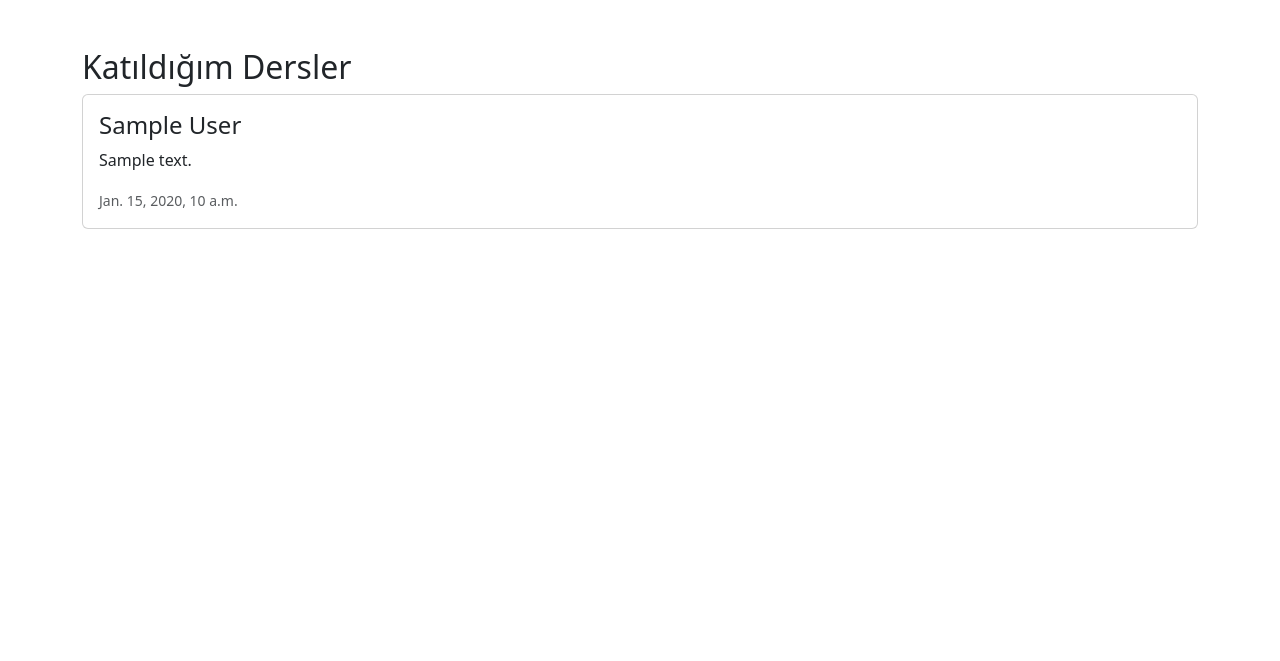
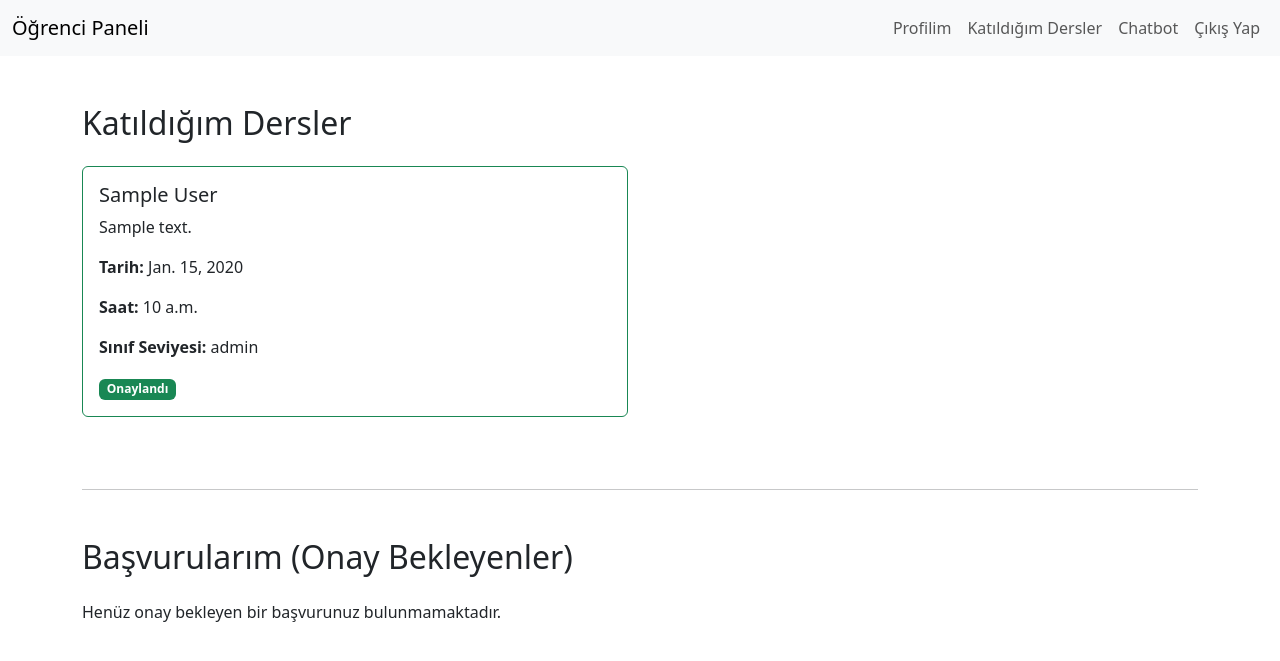
Before and after one commit to senihakulaksiz/appointment_project, a Django app: page /users/student/my-lessons/ in a window 1280 px wide. Shown: the top 661 px of the page. Run offline with Django 4.2, Linux system fonts and the light colour scheme; a user stored in the database is signed in; tables that the repository leaves empty hold one stand-in row (values such as "Sample post"); parts of the project's set-up code (start-up, migrations or seed data) failed here and were passed over; some libraries are stand-ins or nearby versions.

Commit message:
Complete My Lessons page enhancement with date sorting and navbar addition

```diff
--- a/backend/users/templates/users/my_lessons.html
+++ b/backend/users/templates/users/my_lessons.html
@@ -6,22 +6,88 @@
     <title>Katıldığım Dersler</title>
     <link rel="stylesheet" href="{% static 'css/bootstrap.min.css' %}">
 </head>
+
+<!-- Navbar Başlangıcı -->
+<nav class="navbar navbar-expand-lg navbar-light bg-light">
+  <div class="container-fluid">
+    <a class="navbar-brand" href="{% url 'student_dashboard' %}">Öğrenci Paneli</a>
+    <button class="navbar-toggler" type="button" data-bs-toggle="collapse" data-bs-target="#navbarNav">
+      <span class="navbar-toggler-icon"></span>
+    </button>
+
+    <div class="collapse navbar-collapse" id="navbarNav">
+      <ul class="navbar-nav ms-auto">
+        <li class="nav-item">
+          <a class="nav-link" href="{% url 'student_profile' %}">Profilim</a>
+        </li>
+        <li class="nav-item">
+          <a class="nav-link" href="{% url 'my_lessons' %}">Katıldığım Dersler</a>
+        </li>
+        <li class="nav-item">
+          <a class="nav-link" href="{% url 'chatbot_page' %}">Chatbot</a>
+        </li>
+        <li class="nav-item">
+          <a class="nav-link" href="{% url 'logout' %}">Çıkış Yap</a>
+        </li>
+      </ul>
+    </div>
+  </div>
+</nav>
+<!-- Navbar Bitişi -->
+
+
 <body>
 
 <div class="container mt-5">
-    <h2>Katıldığım Dersler</h2>
 
-    {% for lesson in lessons %}
-        <div class="card mb-3">
-            <div class="card-body">
-                <h4 class="card-title">{{ lesson.title }}</h4>
-                <p class="card-text">{{ lesson.description }}</p>
-                <small class="text-muted">{{ lesson.created_at }}</small>
+    <h2 class="mb-4">Katıldığım Dersler</h2>
+
+    {% if approved_lessons %}
+        <div class="row">
+            {% for lesson in approved_lessons %}
+            <div class="col-md-6">
+                <div class="card mb-4 border-success">
+                    <div class="card-body">
+                        <h5 class="card-title">{{ lesson.title }}</h5>
+                        <p class="card-text">{{ lesson.description }}</p>
+                        <p><strong>Tarih:</strong> {{ lesson.student_requested_date|default:"Belirlenmedi" }}</p>
+                        <p><strong>Saat:</strong> {{ lesson.student_requested_time|default:"Belirlenmedi" }}</p>
+                        <p><strong>Sınıf Seviyesi:</strong> {{ lesson.student_class_level|default:"Belirtilmedi" }}</p>
+                        <span class="badge bg-success">Onaylandı</span>
+                    </div>
+                </div>
             </div>
+            {% endfor %}
         </div>
-    {% empty %}
-        <p>Henüz katıldığınız bir ders ilanı bulunmamaktadır.</p>
-    {% endfor %}
+    {% else %}
+        <p>Henüz katıldığınız bir ders bulunmamaktadır.</p>
+    {% endif %}
+
+    <hr class="my-5">
+
+    <h2 class="mb-4">Başvurularım (Onay Bekleyenler)</h2>
+
+    {% if pending_lessons %}
+        <div class="row">
+            {% for lesson in pending_lessons %}
+            <div class="col-md-6">
+                <div class="card mb-4 border-warning">
+                    <div class="card-body">
+                        <h5 class="card-title">{{ lesson.title }}</h5>
+                        <p class="card-text">{{ lesson.description }}</p>
+                        <p><strong>Tarih:</strong> {{ lesson.student_requested_date|default:"Belirlenmedi" }}</p>
+                        <p><strong>Saat:</strong> {{ lesson.student_requested_time|default:"Belirlenmedi" }}</p>
+                        <p><strong>Sınıf Seviyesi:</strong> {{ lesson.student_class_level|default:"Belirtilmedi" }}</p>
+                        <span class="badge bg-warning text-dark">Onay Bekliyor</span>
+                    </div>
+                </div>
+            </div>
+            {% endfor %}
+        </div>
+    {% else %}
+        <p>Henüz onay bekleyen bir başvurunuz bulunmamaktadır.</p>
+    {% endif %}
+
 </div>
 
 <script src="{% static 'js/bootstrap.bundle.min.js' %}"></script>
--- a/backend/users/views.py
+++ b/backend/users/views.py
@@ -242,8 +242,12 @@ def chatbot_page(request):
 @login_required
 def my_lessons(request):
     student = request.user.student
-    lessons = LessonAnnouncement.objects.filter(student=student)
-    return render(request, 'users/my_lessons.html', {'lessons': lessons})
+    approved_lessons = LessonAnnouncement.objects.filter(student=student, is_approved=True).order_by('student_requested_date', 'student_requested_time')
+    pending_lessons = LessonAnnouncement.objects.filter(student=student, is_approved=False)
+    return render(request, 'users/my_lessons.html', {
+        'approved_lessons': approved_lessons,
+        'pending_lessons': pending_lessons
+    })
 
 @login_required
 def apply_to_announcement(request, announcement_id):
```
